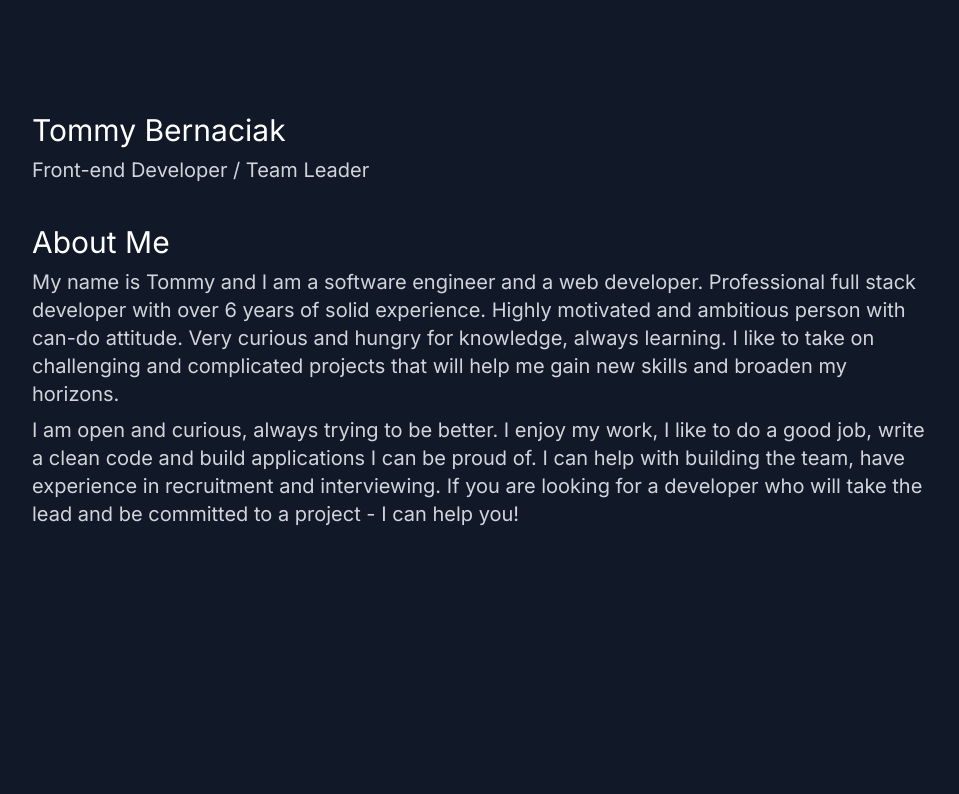
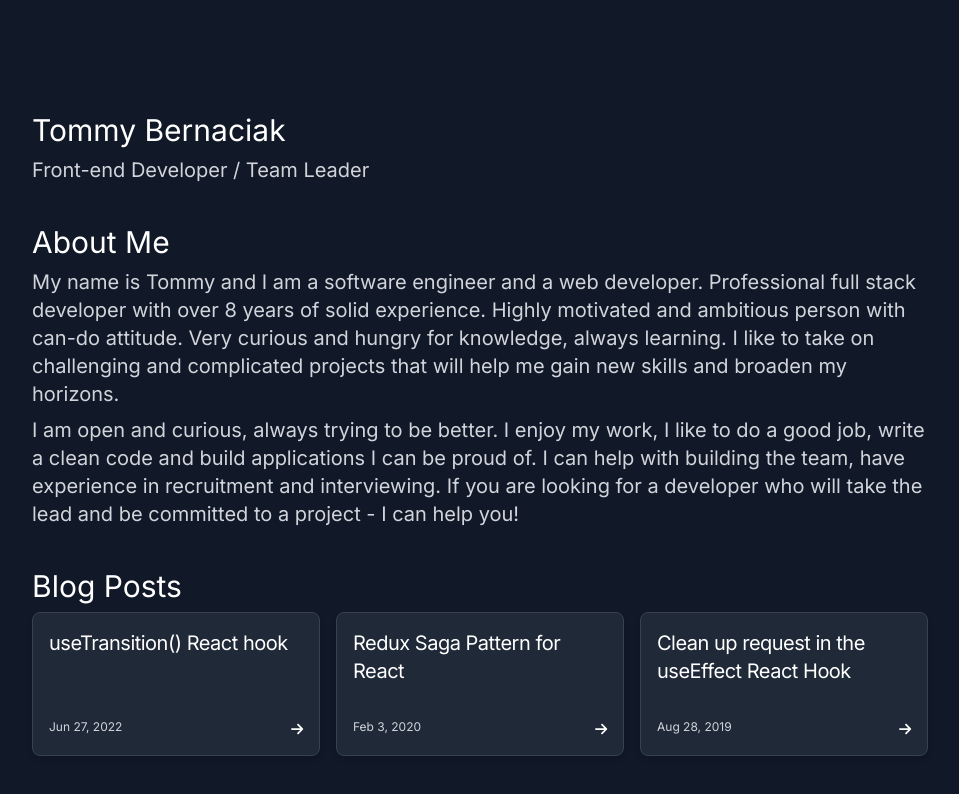
Before and after one commit to tommybernaciak/tommy-page, a React (Create React App) app: page /blog in a window 1280 px wide. Shown: the top 794 px of the page, without its empty margins (160-1119 px from the left). Built offline with nearby package versions, Linux system fonts and the light colour scheme.

Commit message:
updated blog cards, removed useless components

```diff
--- a/src/App.tsx
+++ b/src/App.tsx
@@ -1,8 +1,10 @@
+import BlogCard from './components/BlogCard';
 import Container from './components/Container';
 import Heading from './components/Heading';
 import P from './components/P';
 import usePageTracking from './hooks/usePageTracking';
 import { about } from './utils/about';
+import { blog, IBlogPost } from './utils/blog';
 
 function App() {
 	usePageTracking();
@@ -18,9 +20,19 @@ function App() {
 					<P text={about.p1} />
 					<P text={about.p2} />
 				</Container>
-				{/* <Container>
+				<Container>
 					<Heading text={'Blog Posts'} />
-				</Container> */}
+					<div className="grid grid-cols-1 md:grid-cols-2 lg:grid-cols-3 gap-4">
+						{blog.map((post: IBlogPost, i: number) => (
+							<BlogCard
+								key={i}
+								title={post.title}
+								date={post.date}
+								href={post.href}
+							></BlogCard>
+						))}
+					</div>
+				</Container>
 			</main>
 		</div>
 	);
--- /dev/null
+++ b/src/components/BlogCard.tsx
@@ -0,0 +1,30 @@
+import { faArrowRight } from '@fortawesome/free-solid-svg-icons';
+import { FontAwesomeIcon } from '@fortawesome/react-fontawesome';
+import { FunctionComponent, ReactElement } from 'react';
+
+interface IProps {
+	title: string;
+	date: string;
+	href: string;
+}
+
+const BlogCard: FunctionComponent<IProps> = ({ title, date, href }): ReactElement => {
+	return (
+		<a href={href} target="_blank" rel="noreferrer">
+			<div className="bg-gray-800  border-gray-700 shadow-md border rounded-lg w-full md:max-w-sm mb-5 h-24 md:h-36">
+				<div className="p-4 flex flex-col justify-between h-full">
+					<h5 className="text-white text-xl tracking-tight mb-2">{title}</h5>
+
+					<div className="flex justify-between text-gray-300 text-xs">
+						<p>{date}</p>
+						<p className="text-white text-sm items-center">
+							<FontAwesomeIcon icon={faArrowRight} />
+						</p>
+					</div>
+				</div>
+			</div>
+		</a>
+	);
+};
+
+export default BlogCard;
--- a/src/components/blog/BlogPost.tsx
+++ /dev/null
@@ -1,61 +0,0 @@
-import { FunctionComponent, ReactElement } from 'react';
-import { CodeBlock, nord } from 'react-code-blocks';
-import Codepen from 'react-codepen-embed';
-import { BlogPostPart, PARTS } from '../../blog/types';
-import Heading from '../Heading';
-import P from '../P';
-import SubTitle from '../typography/SubTitle';
-import Date from '../typography/Date';
-
-interface IProps {
-	blogpost: BlogPostPart[];
-}
-
-const BlogPost: FunctionComponent<IProps> = ({ blogpost }): ReactElement => {
-	return (
-		<div className="px-6 md:px-20 lg:px-48 py-20 w-full lg:w-[580px] mx-auto prose dark:prose-invert h-fit prose-img:mx-auto">
-			{blogpost.map((part: BlogPostPart, i: number) => {
-				switch (part.type) {
-					case PARTS.TITLE: {
-						return <Heading key={i} text={part.content} />;
-					}
-					case PARTS.SUBTITLE: {
-						return <SubTitle key={i} text={part.content} />;
-					}
-					case PARTS.PARAGRAPH: {
-						return <P key={i} text={part.content} />;
-					}
-					case PARTS.CODEBLOCK: {
-						return (
-							<div
-								key={i}
-								style={{
-									fontFamily: 'Courier'
-								}}
-								className="pb-6"
-							>
-								<CodeBlock
-									text={part.content}
-									language={part.language}
-									showLineNumbers={false}
-									theme={nord}
-								/>
-							</div>
-						);
-					}
-					case PARTS.CODEPEN: {
-						return <Codepen key={i} hash={part.hash} user={part.user} />;
-					}
-					case PARTS.DATE: {
-						return <Date key={i} text={part.content} />;
-					}
-					default: {
-						return <>invalid</>;
-					}
-				}
-			})}
-		</div>
-	);
-};
-
-export default BlogPost;
--- a/src/components/navbar/Navbar.tsx
+++ /dev/null
@@ -1,61 +0,0 @@
-import { FunctionComponent, ReactElement, useState } from 'react';
-import { Link } from 'react-router-dom';
-import Social from './Social';
-import { FontAwesomeIcon } from '@fortawesome/react-fontawesome';
-import { faBars } from '@fortawesome/free-solid-svg-icons';
-
-const navVisibleClass = '-translate-x-full';
-
-const Navbar: FunctionComponent = (): ReactElement => {
-	const [mobileNavClass, setMobileNavClass] = useState(navVisibleClass);
-	const toggleMenu = () => {
-		setMobileNavClass(prev => (prev === '' ? navVisibleClass : ''));
-	};
-	return (
-		<>
-			<aside
-				className={`bg-gray-800 border-r border-gray-700 flex flex-col gap-2.5 z-20 w-48 md:w-60 min-h-screen p-3
-				 will-change-transform transform transition-transform  md:translate-x-0
-				 absolute md:relative inset-y-0 left-0 ${mobileNavClass}`}
-			>
-				<Link className=" mb-5 flex items-center gap-2 text-gray-200 cursor-pointer" to="/">
-					Tommy Bernaciak
-				</Link>
-
-				<ul className="list-none flex flex-col gap-1">
-					<li>
-						<Link
-							className=" px-2 py-1.5 rounded-md text-sm flex items-center justify-between text-gray-300 hover:text-gray-200 hover:bg-gray-700 cursor-pointer"
-							to="/about"
-						>
-							About
-						</Link>
-					</li>
-					<li>
-						<Link
-							className=" px-2 py-1.5 rounded-md text-sm flex items-center justify-between text-gray-300 hover:text-gray-200 hover:bg-gray-700 cursor-pointer"
-							to="/blog"
-						>
-							Blog
-						</Link>
-					</li>
-				</ul>
-
-				<div className="flex-1"></div>
-
-				{/* <button className="bg-transparent hover:bg-blue-500 text-gray-300 font-semibold hover:text-white py-2 px-4 border border-blue-500 hover:border-transparent rounded">
-				pl / en
-			</button> */}
-				<Social />
-			</aside>
-			<button
-				onClick={toggleMenu}
-				className="md:hidden absolute top-3 right-3 z-10 bg-transparent hover:bg-blue-500 text-gray-300 font-semibold hover:text-white py-2 px-4 border border-blue-500 hover:border-transparent rounded focus:outline-none"
-			>
-				<FontAwesomeIcon icon={faBars} />
-			</button>
-		</>
-	);
-};
-
-export default Navbar;
--- a/src/components/typography/Date.tsx
+++ /dev/null
@@ -1,11 +0,0 @@
-import { FunctionComponent, ReactElement } from 'react';
-
-interface IProps {
-	text: string;
-}
-
-const Date: FunctionComponent<IProps> = ({ text }): ReactElement => {
-	return <p className="text-gray-500 text-xs md:text-sm italic pb-1">{text}</p>;
-};
-
-export default Date;
--- a/src/components/typography/SubTitle.tsx
+++ /dev/null
@@ -1,11 +0,0 @@
-import { FunctionComponent, ReactElement } from 'react';
-
-interface IProps {
-	text: string;
-}
-
-const SubTitle: FunctionComponent<IProps> = ({ text }): ReactElement => {
-	return <h2 className="text-gray-300 text-xl md:text-2xl pb-6">{text}</h2>;
-};
-
-export default SubTitle;
--- a/src/pages/Blog.tsx
+++ /dev/null
@@ -1,37 +0,0 @@
-import { FunctionComponent, ReactElement } from 'react';
-import { Link } from 'react-router-dom';
-import { blogposts } from '../blog/blogposts';
-import { BlogPostListElement } from '../blog/types';
-
-const Blog: FunctionComponent = (): ReactElement => {
-	return (
-		<div className="px-6 md:px-20 lg:px-48 py-20 w-full lg:w-[580px] mx-auto prose dark:prose-invert h-fit prose-img:mx-auto">
-			<ul className="list-none flex flex-col gap-1">
-				{blogposts.map((post: BlogPostListElement) => {
-					return (
-						<li key={post.url} className="mb-2">
-							<Link
-								className=" gap-2.5 p-4 rounded-md text-sm flex items-center justify-between text-gray-300 hover:text-gray-200 hover:bg-gray-700 cursor-pointer"
-								to={post.url}
-							>
-								<div className="w-1/5 text-gray-500 text-xs md:text-base">
-									{post.date}
-								</div>
-								<div className="w-4/5 flex flex-col">
-									<div className="text-base md:text-2xl md:pb-6 text-gray-300">
-										{post.title}
-									</div>
-									<div className="hidden md:block text-ellipsis">
-										{post.intro}
-									</div>
-								</div>
-							</Link>
-						</li>
-					);
-				})}
-			</ul>
-		</div>
-	);
-};
-
-export default Blog;
--- a/src/utils/about.ts
+++ b/src/utils/about.ts
@@ -1,4 +1,4 @@
 export const about = {
-	p1: 'My name is Tommy and I am a software engineer and a web developer. Professional full stack developer with over 6 years of solid experience. Highly motivated and ambitious person with can-do attitude. Very curious and hungry for knowledge, always learning. I like to take on challenging and complicated projects that will help me gain new skills and broaden my horizons.',
+	p1: 'My name is Tommy and I am a software engineer and a web developer. Professional full stack developer with over 8 years of solid experience. Highly motivated and ambitious person with can-do attitude. Very curious and hungry for knowledge, always learning. I like to take on challenging and complicated projects that will help me gain new skills and broaden my horizons.',
 	p2: 'I am open and curious, always trying to be better. I enjoy my work, I like to do a good job, write a clean code and build applications I can be proud of. I can help with building the team, have experience in recruitment and interviewing. If you are looking for a developer who will take the lead and be committed to a project - I can help you!'
 };
--- /dev/null
+++ b/src/utils/blog.ts
@@ -0,0 +1,23 @@
+export interface IBlogPost {
+	title: string;
+	date: string;
+	href: string;
+}
+
+export const blog: IBlogPost[] = [
+	{
+		title: 'useTransition() React hook',
+		date: 'Jun 27, 2022',
+		href: 'https://tommybernaciak.hashnode.dev/usetransition-react-hook'
+	},
+	{
+		title: 'Redux Saga Pattern for React',
+		date: 'Feb 3, 2020',
+		href: 'https://tommybernaciak.hashnode.dev/redux-saga-pattern-for-react'
+	},
+	{
+		title: 'Clean up request in the useEffect React Hook',
+		date: 'Aug 28, 2019',
+		href: 'https://tommybernaciak.hashnode.dev/clean-up-request-in-the-useeffect-react-hook'
+	}
+];
```
Also changed, not shown: src/components/Social.tsx (renamed from src/components/navbar/Social.tsx).
